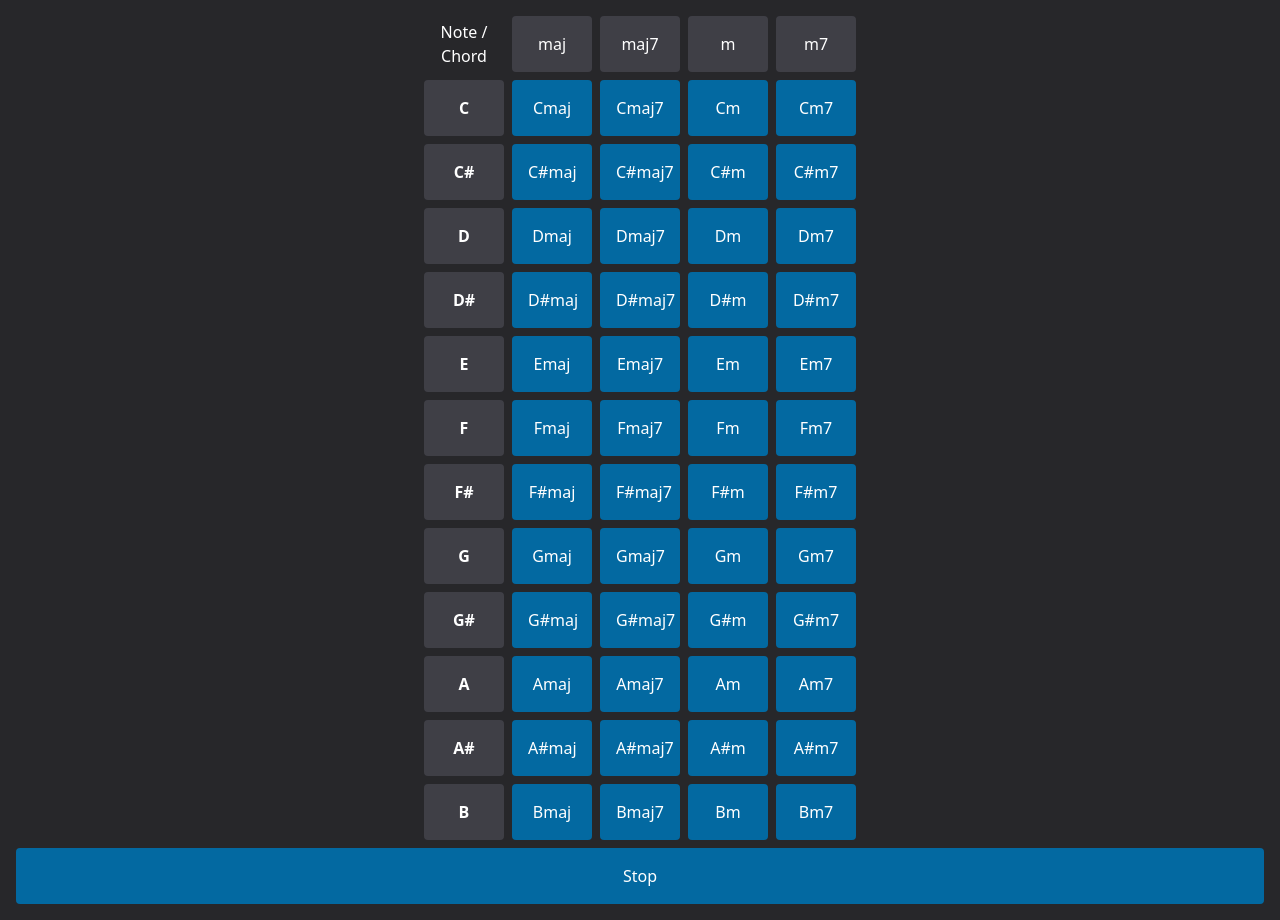
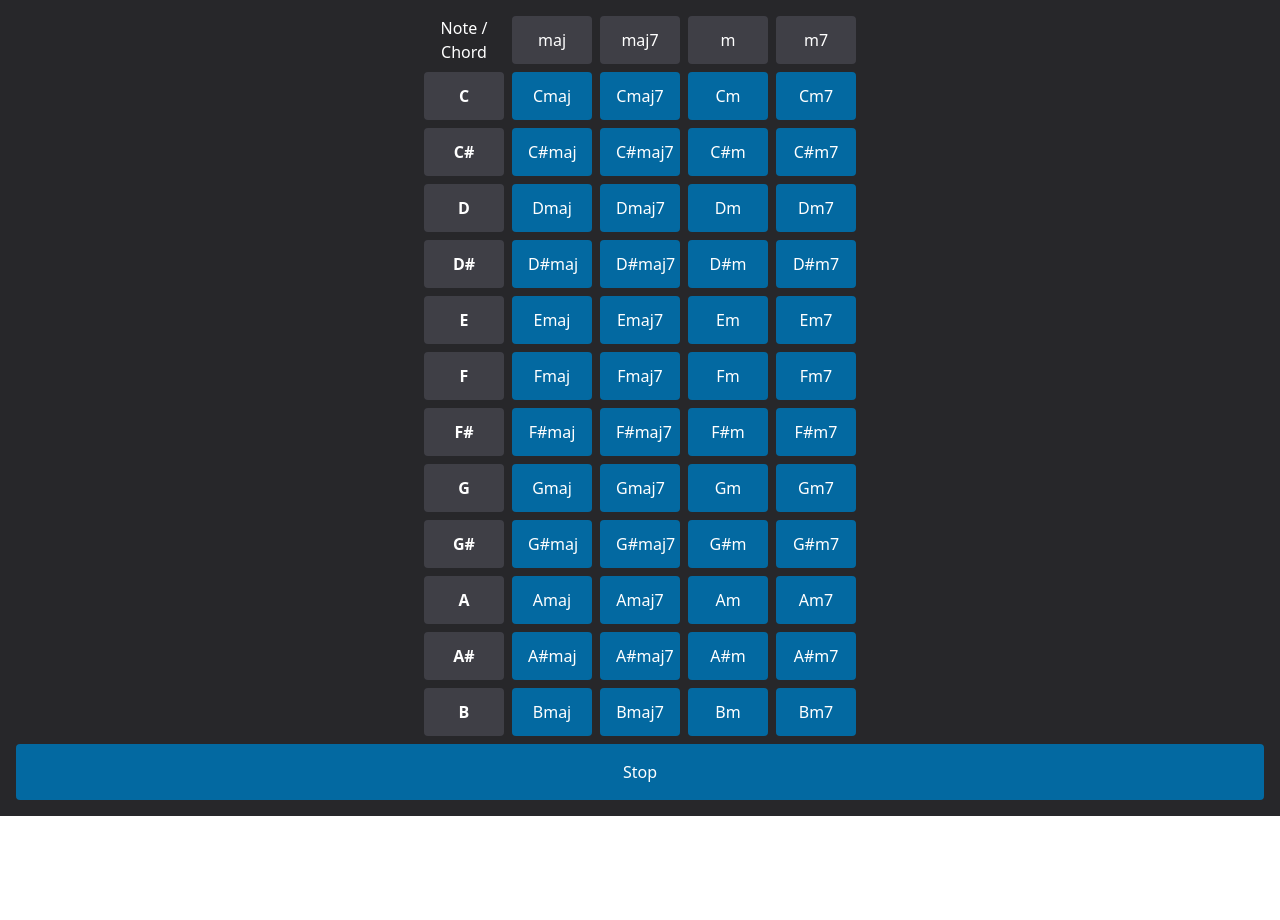
Before and after one commit to molul/chordtoy_react, a React (Vite) app: page / in a window 1280 px wide. After the commit the page ends 816 px from the top, so only its background shows below. Built offline with nearby package versions, Linux system fonts and the light colour scheme.

Commit message:
Smaller buttons

```diff
--- a/src/components/Chord.jsx
+++ b/src/components/Chord.jsx
@@ -2,7 +2,7 @@
 const Chord = ({ chordNote, chordType, playFunc }) => {
   return (
     <div
-      className="bg-sky-700 hover:bg-sky-600 transition-colors text-center rounded cursor-pointer text-xs lg:text-base w-14 lg:w-20 px-2 lg:px-4 py-4"
+      className="bg-sky-700 hover:bg-sky-600 transition-colors text-center rounded cursor-pointer text-xs lg:text-base w-12 lg:w-20 px-1 lg:px-4 py-3"
       onClick={() => playFunc(chordNote, chordType)}
     >
       {chordNote + chordType}
--- a/src/components/ChordList.jsx
+++ b/src/components/ChordList.jsx
@@ -105,7 +105,7 @@ const ChordList = () => {
         {chordTypes.map((chordType, index) => (
           <div
             key={index}
-            className="bg-zinc-700 text-center rounded cursor-pointer text-sm lg:text-base w-14 lg:w-20 px-2 lg:px-4 py-4"
+            className="bg-zinc-700 text-center rounded cursor-pointer text-sm lg:text-base w-12 lg:w-20 px-1 lg:px-4 py-3"
           >
             {chordType}
           </div>
@@ -116,7 +116,7 @@ const ChordList = () => {
         return (
           <div key={index} className="flex flex-row gap-2 items-center">
             <div
-              className=" bg-zinc-700 hover:bg-zinc-600 transition-colors text-center rounded cursor-pointer text-xs lg:text-base w-14 lg:w-20 px-2 lg:px-4 py-4 font-bold"
+              className=" bg-zinc-700 hover:bg-zinc-600 transition-colors text-center rounded cursor-pointer text-xs lg:text-base w-14 lg:w-20 px-1 lg:px-4 py-3 font-bold"
               onClick={() => playNote(chordNote)}
             >
               {chordNote}
```
